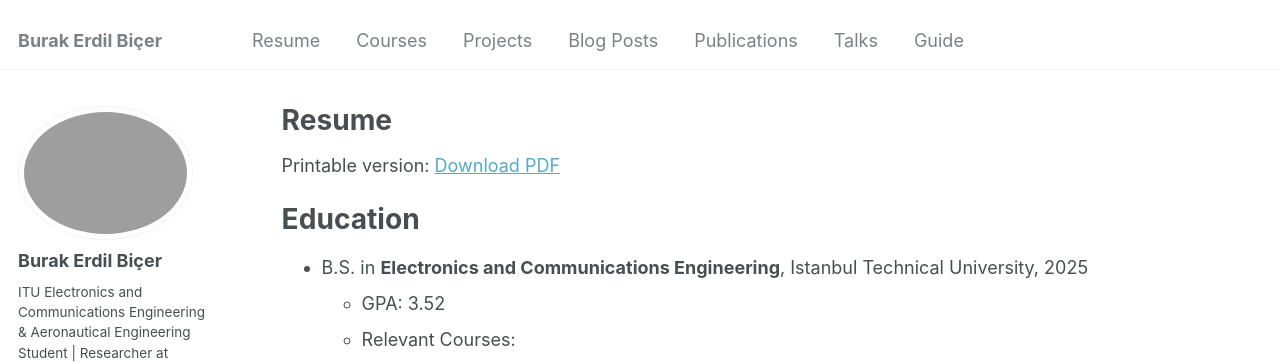
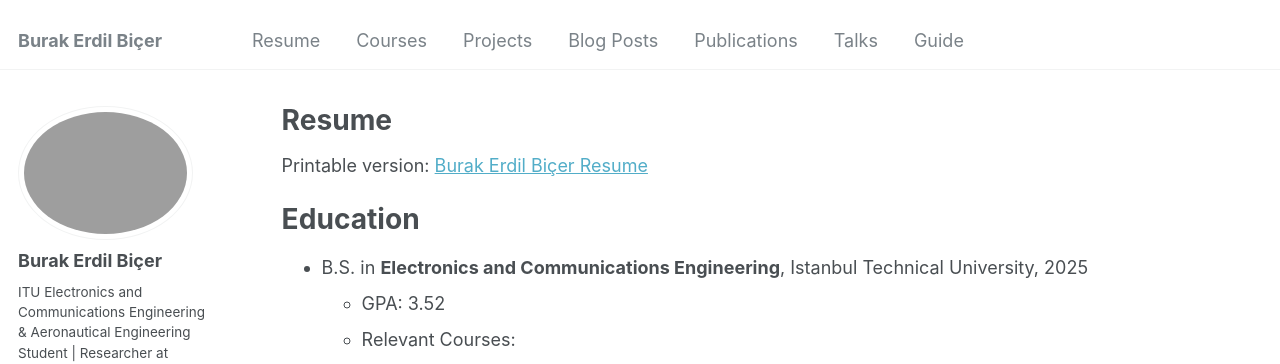
Before and after one commit to burakerdilb/burakerdilb.github.io, a Jekyll site: the page built from _pages/resume.md, in a window 1280 px wide and 900 px high. Shown: the top 364 px of the window. Built offline with Jekyll 4.4.1, drawn with Linux system fonts in a browser that asks for light colours; some web fonts are replaced.

Commit message:
Update resume.md

```diff
--- a/_pages/resume.md
+++ b/_pages/resume.md
@@ -7,7 +7,7 @@ redirect_from:
   - /resume
 ---
 
-Printable version: [Download PDF](resume_120624.pdf)
+Printable version: [Burak Erdil Biçer Resume](resume_120624.pdf)
 
 {% include base_path %}
 
```
